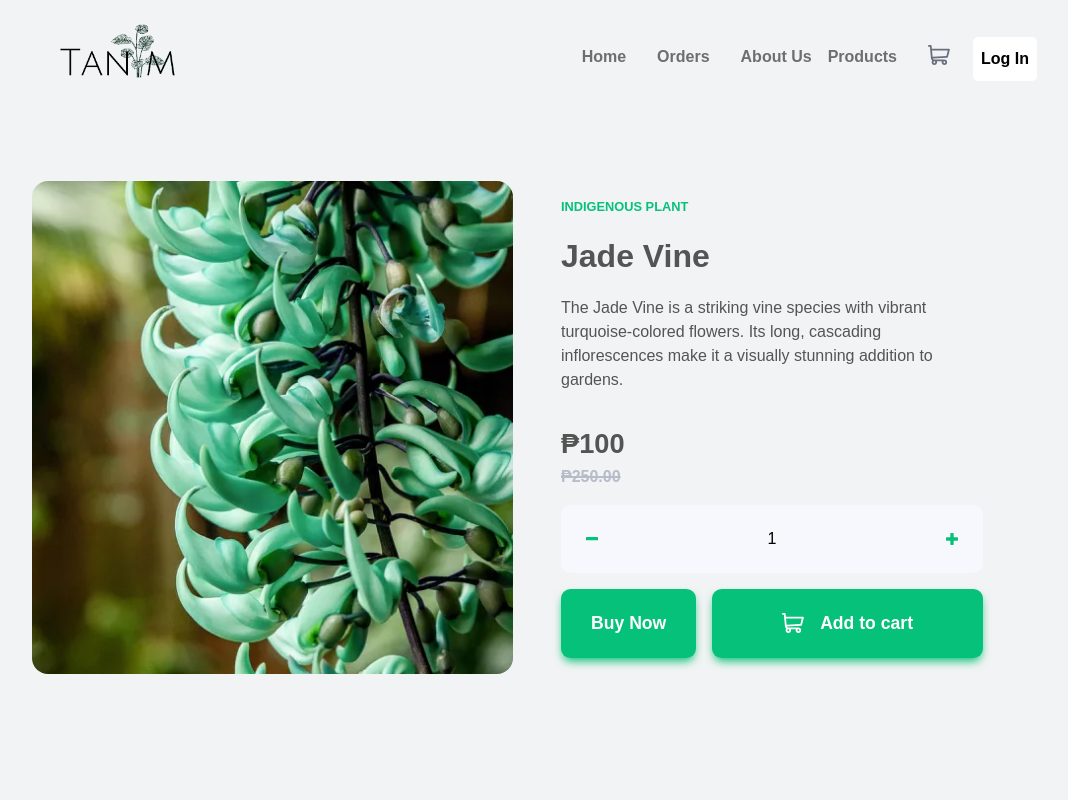
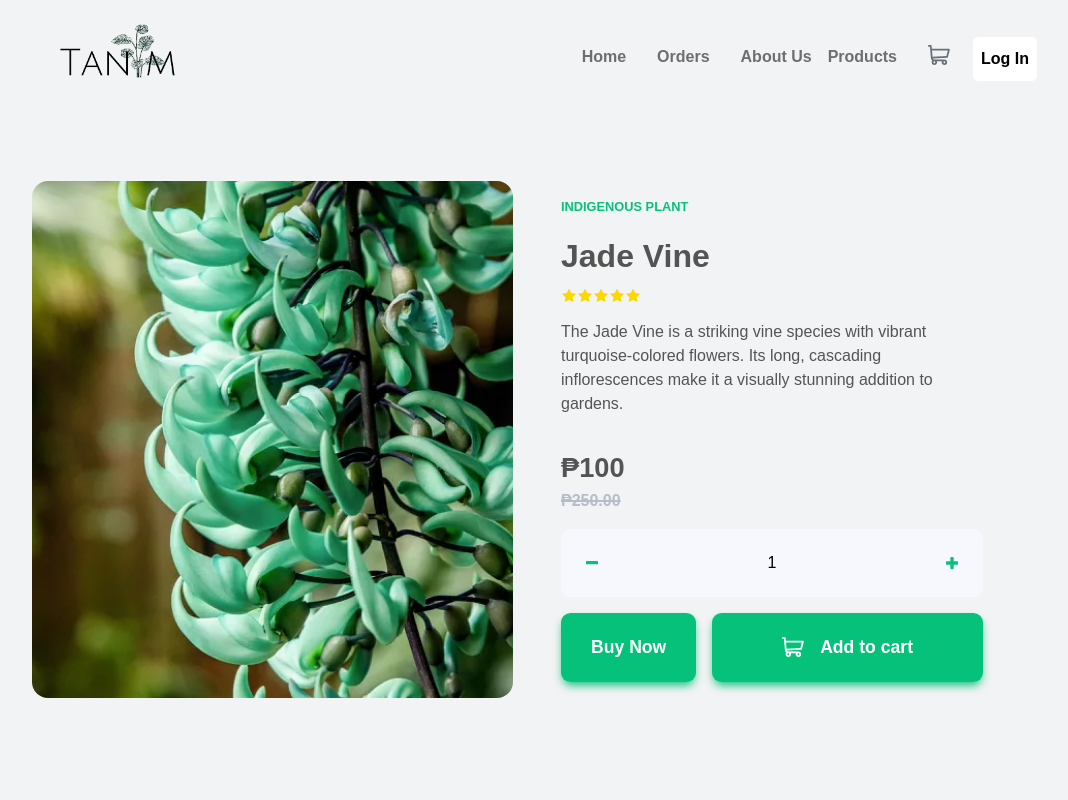
Before and after one commit to Florvin-04/MP2, a React (Vite) app: page /product/1 in a window 1280 px wide. Shown: the top 800 px of the page, without its empty margins (111-1179 px from the left). Built offline with nearby package versions, Linux system fonts and the light colour scheme; some icons are missing.

Commit message:
add stars to palnt page

```diff
--- a/src/Pages/Plant/Plant.css
+++ b/src/Pages/Plant/Plant.css
@@ -141,6 +141,16 @@ button {
   font-weight: 700;
 
   font-size: 1.8rem;
+}
+
+.product__star-rating {
+  margin-top: 0;
+  display: flex;
+}
+.product__star-rating svg {
+  fill: gold;
+  /* width: 27px;
+height: 50px; */
 }
 
 .product__description {
@@ -289,7 +299,7 @@ button {
     width: 85%;
   }
 
-  .product__information > * + * {
+  .product__information > *:not(.product__star-rating) + *:not(.product__star-rating) {
     margin-top: 1rem;
     /* outline: 1px solid red; */
   }
--- a/src/Pages/Plant/Plant.jsx
+++ b/src/Pages/Plant/Plant.jsx
@@ -4,6 +4,7 @@ import { Modal, Button } from "react-bootstrap";
 import { useParams, useNavigate, useLocation } from "react-router-dom";
 import { useGlobalContext } from "../../AppContext/AppContext";
 import { PiArrowFatLeftFill } from "react-icons/pi";
+import { AiFillStar } from "react-icons/ai";
 
 function Plant() {
   const { plants, cart, loggedIn, buyNow, setCart } = useGlobalContext();
@@ -159,15 +160,21 @@ function Plant() {
                     src={plant.img}
                     alt={plant.name}
                   />
-
                 </div>
                 <div className="product__information">
                   <p className="product__category">{plant.family} Plant</p>
                   <h1 className="product__name">{plant.name}</h1>
+                  <div className="product__star-rating">
+                    <AiFillStar />
+                    <AiFillStar />
+                    <AiFillStar />
+                    <AiFillStar />
+                    <AiFillStar />
+                  </div>
                   <p className="product__description">{plant.description}</p>
                   <div className="product__price--container">
                     <p className="discounted__price">
-                    ₱{plant.price}
+                      ₱{plant.price}
                       {/* <span className="percentage-off">50%</span> */}
                     </p>
                     <p className="actual__price">₱250.00</p>
```
